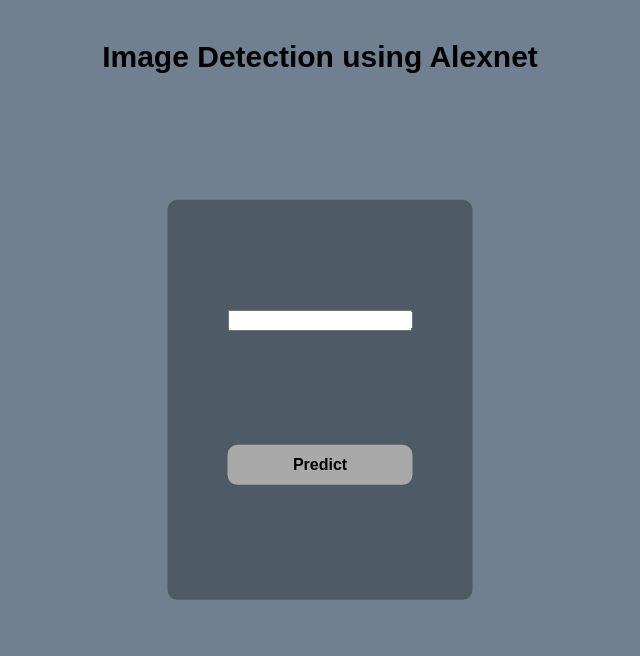
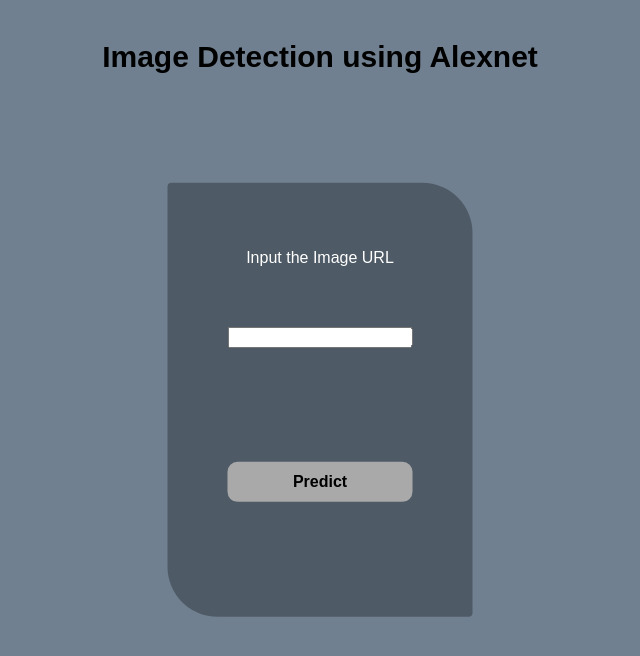
Before and after one commit to Pabanjyoti/Image-Classifier-Flask-App, a Flask app: page / in a window 1280 px wide. Shown: the top 656 px of the page, without its empty margins (320-960 px from the left). Run offline with Flask 2, Linux system fonts and the light colour scheme.

Commit message:
Update home.html

```diff
--- a/templates/home.html
+++ b/templates/home.html
@@ -9,11 +9,13 @@
 
 	<div class="box">
     	<form method=post enctype=multipart/form-data>
+			<P align=center>Input the Image URL</P>
     		<h1><input type=url name=image></h1>
     		<h1><input type=submit value=Predict></h1>
     	</form>
 
 		{% if pred %}
+			<p> The object present in the images:- </p>
 			<p> {{ pred }}</p>
 		{% endif %}
 	</div>
@@ -33,7 +35,7 @@
 		width: auto;
 		height: auto;
 		background-color: rgba(0,0,0,0.3);
-		border-radius: 10px;
+		border-radius: 4px 50px 4px 50px;
 		left: 50%;
 		top: 50%;
 		position: absolute;
```
